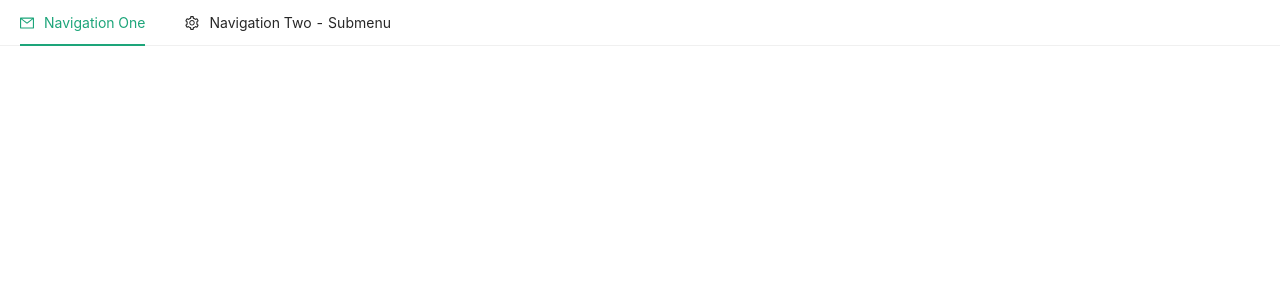
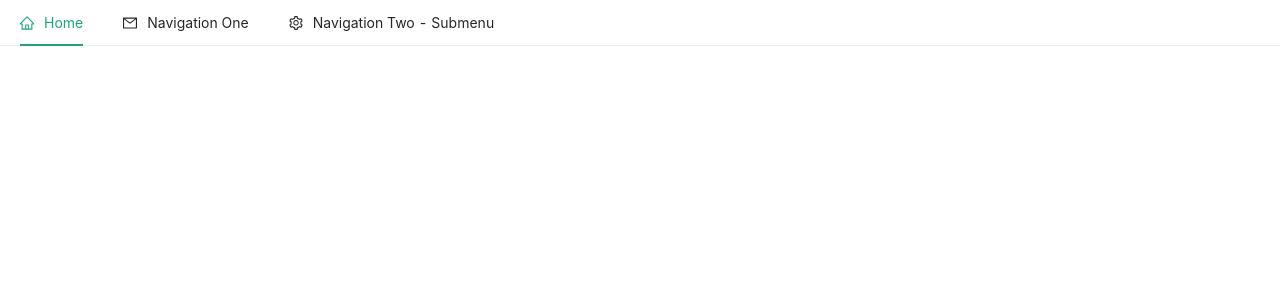
Before and after one commit to ShawnDen-coder/react-subtitle-io, a React (Create React App) app: page / in a window 1280 px wide. Shown: the top 300 px of the page. Built offline with nearby package versions, Linux system fonts and the light colour scheme.

Commit message:
项目初始化:增加了导航栏模版

```diff
--- a/src/App.js
+++ b/src/App.js
@@ -4,13 +4,18 @@ import {
   AppstoreOutlined,
   MailOutlined,
   SettingOutlined,
+  HomeOutlined,
 } from "@ant-design/icons";
 
 const App = () => (
   <>
     <Row>
       <Col span={24}>
-        <Menu mode="horizontal" defaultSelectedKeys={["mail"]}>
+        <Menu mode="horizontal">
+          <Menu.Item key={"home"} icon={<HomeOutlined />}>
+            Home
+          </Menu.Item>
+
           <Menu.Item key="mail" icon={<MailOutlined />}>
             Navigation One
           </Menu.Item>
```
